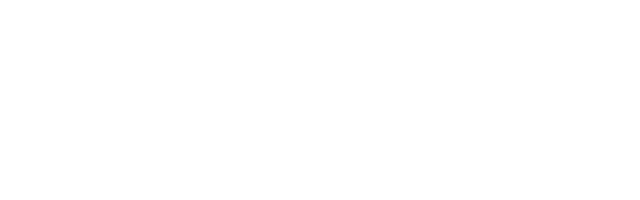
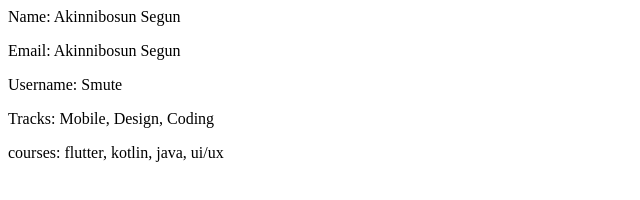
Before and after one commit to SMUTEE/Smute, a plain HTML site: page index.html in a window 1280 px wide. Shown: the whole page, without its empty margins (0-640 px from the left). Drawn offline with Linux system fonts and the light colour scheme.

Commit message:
On branch MyCredentials

```diff
--- a/index.html
+++ b/index.html
@@ -5,7 +5,11 @@
 </head>
 
 <body>
-
+    <p>Name: Akinnibosun Segun</p>
+    <p>Email: Akinnibosun Segun</p>
+    <p>Username: Smute</p>
+    <p>Tracks: Mobile, Design, Coding</p>
+    <p>courses: flutter, kotlin, java, ui/ux</p>
 </body>
 
 </html>
```
